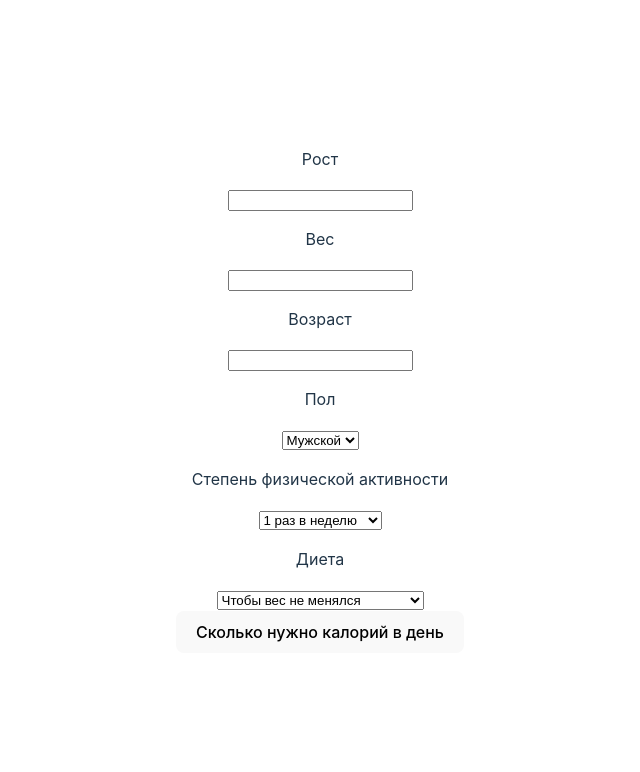
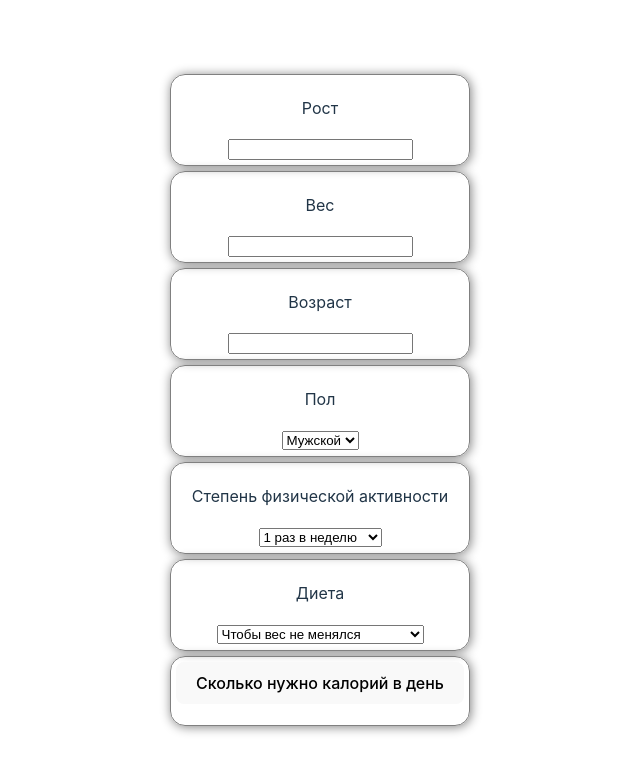
Before and after one commit to kolos1k/Maze, a Svelte app in the folder maze/: page / in a window 1280 px wide. Shown: the top 772 px of the page, without its empty margins (320-960 px from the left). Built offline with nearby package versions, Linux system fonts and the light colour scheme.

Commit message:
modified:   maze/src/App.svelte 	modified:   maze/src/app.css

```diff
--- a/maze/src/App.svelte
+++ b/maze/src/App.svelte
@@ -7,17 +7,17 @@
 <main>
   <div class="main-container">
     <div class="input">
-      <div class = "height">
+      <div class = "height" id = "con">
         <p>Рост</p>
         <input type="number" id = "height">
       </div>
 
-      <div class = "weight">
+      <div class = "weight" id = "con">
         <p>Вес</p>
         <input type="number" id = "weight">
       </div>
 
-      <div class = "age">
+      <div class = "age" id = "con">
         <p>Возраст</p>
         <input type="number" id = "age">
       </div>
@@ -25,7 +25,7 @@
 
     <div class="select">
 
-      <div class="gender">
+      <div class="gender" id = "con">
         <p>Пол</p>
         <select name="gender" id="gender">
           <option value="1">Мужской </option>
@@ -33,7 +33,7 @@
         </select>
       </div>
 
-      <div class="activity">
+      <div class="activity" id = "con">
         <p>Степень физической активности</p>
         <select name="activity" id="activity">
           <option value="1.2">1 раз в неделю</option>
@@ -47,7 +47,7 @@
         </select>
       </div>
 
-      <div class="Diet">
+      <div class="Diet" id = "con">
         <p>Диета</p>
         <select name="Diet" id="Diet">
           <option value="1">Чтобы вес не менялся </option>
@@ -100,12 +100,25 @@
 };
 </script>
     </div>
-    <div class="final">
-      <button value="Сколько нужно калорий в день" onclick="myFunction()"> Сколько нужно калорий в день </button>
-      <p id= "calories">
-      </p>
-    </div>
+      <div class="final" id = "con">
+        <button value="Сколько нужно калорий в день" onclick="myFunction()" > Сколько нужно калорий в день </button>
+        <p id= "calories">
+        </p>
+      </div>
   </div>
+  <style>
+    #con
+    {
+      border: gray 1px solid;
+      margin: 5px;
+      box-shadow: 1px 1px 11px gray;
+      border-radius: 15px;
+      padding: 5px;
+    }
+    button{
+
+    }
+  </style>
 </main>
 
 <style>
--- a/maze/src/app.css
+++ b/maze/src/app.css
@@ -54,12 +54,12 @@ button {
   font-size: 1em;
   font-weight: 500;
   font-family: inherit;
-  background-color: #1a1a1a;
+  background-color: #ffffff;
   cursor: pointer;
   transition: border-color 0.25s;
 }
 button:hover {
-  border-color: #646cff;
+  border-color: gray;
 }
 button:focus,
 button:focus-visible {
```
